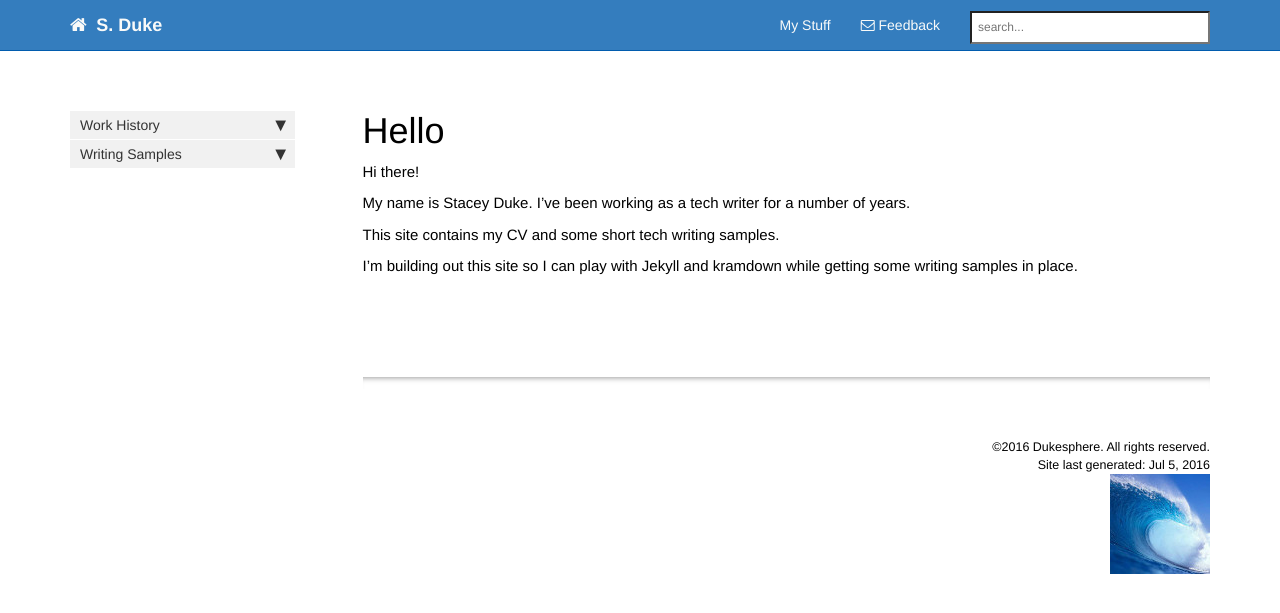
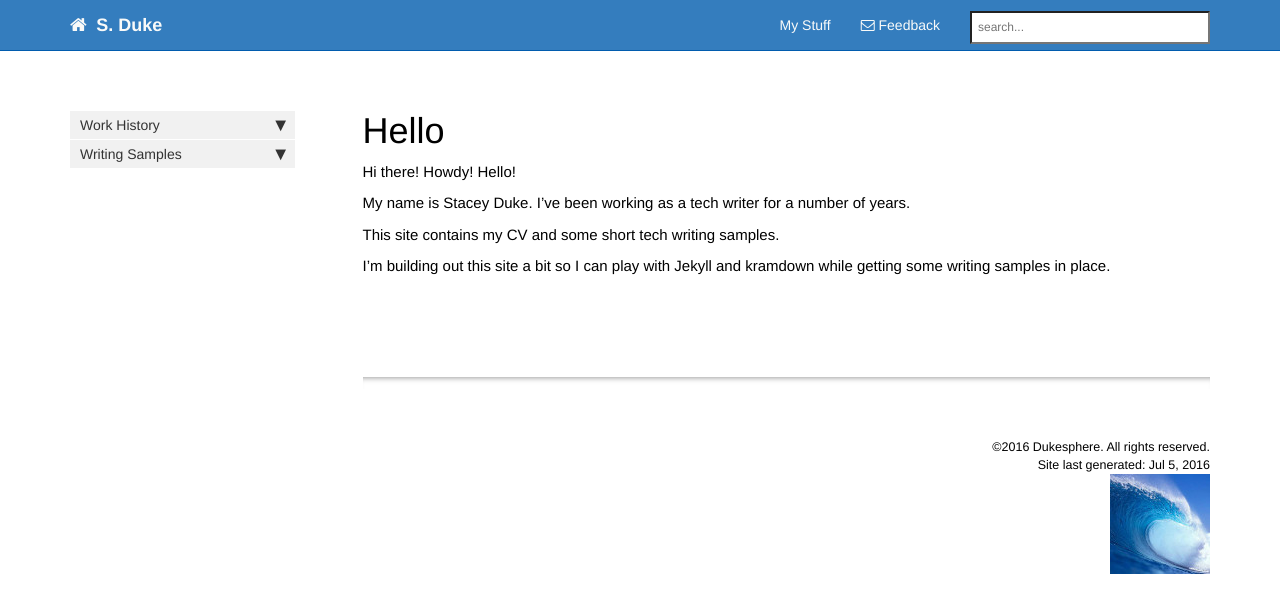
Before and after one commit to dukesphere/samples, a Jekyll site: the page built from index.md, in a window 1280 px wide. Shown: the top 613 px of the page. Built offline with Jekyll 4.4.1, drawn with Linux system fonts in a browser that asks for light colours; nearby versions of some CDN libraries; comment, search, counter and statistics services are not loaded.

Commit message:
adding placeholder page, removing edit button from index page, a bunch of other changes

```diff
--- a/_config.yml
+++ b/_config.yml
@@ -12,7 +12,7 @@ site_title: Modified Jekyll theme
 # this appears in the html browser tab for the site title (seen mostly by search engines, not users)
 company_name: Dukesphere
 # this appears in the footer
-github_editme_path: dukesphere/documentation-theme-jekyll
+github_editme_path: dukesphere/samples/blob/gh-pages/dukedoc
 # if you're using Github, provide the basepath to the branch you've created for reviews, following the sample here. if not, leave this value blank.
 disqus_shortname: dukesphere
 # if you're using disqus for comments, add the shortname here. if not, leave this value blank.
--- a/_layouts/page.html
+++ b/_layouts/page.html
@@ -32,8 +32,9 @@ layout: default
     {% unless jekyll.environment == "production" %}
 
     {% if site.github_editme_path %}
-
-    <a target="_blank" href="https://github.com/{{site.github_editme_path}}/{{page.folder}}/{{page.url | remove: "/" | append: ".md"}}" class="btn btn-default githubEditButton" role="button"><i class="fa fa-github fa-lg"></i> Edit me</a>
+    {% unless page.type == "homepage" %}
+       <a target="_blank" href="https://github.com/{{site.github_editme_path}}/{{page.folder}}{{page.url | remove: '/' | append: '.md'}}" class="btn btn-default githubEditButton" role="button"><i class="fa fa-github fa-lg"></i> Edit me</a>
+    {% endunless %}
     {% endif %}
 
     {% endunless %}
--- a/index.md
+++ b/index.md
@@ -1,14 +1,14 @@
 ---
 title: Hello
-sidebar: product1_sidebar
+sidebar: dukedocs_sidebar
 type: homepage
 ---
 
-Hi there!
+Hi there! Howdy! Hello!
 
 My name is Stacey Duke. I've been working as a tech writer for a number of years.
 
 This site contains my CV and some short tech writing samples.
 
-I'm building out this site so I can play with Jekyll and kramdown while getting some
-writing samples in place.
+I'm building out this site a bit so I can play with Jekyll and kramdown while getting
+some writing samples in place.
```
Also changed, not shown: _data/sidebars/dukedocs_sidebar.yml (+4 -4 lines), dukedoc/duke_cv.md (+4 -4 lines), dukedoc/placeholder.md (+1 -1 lines).
